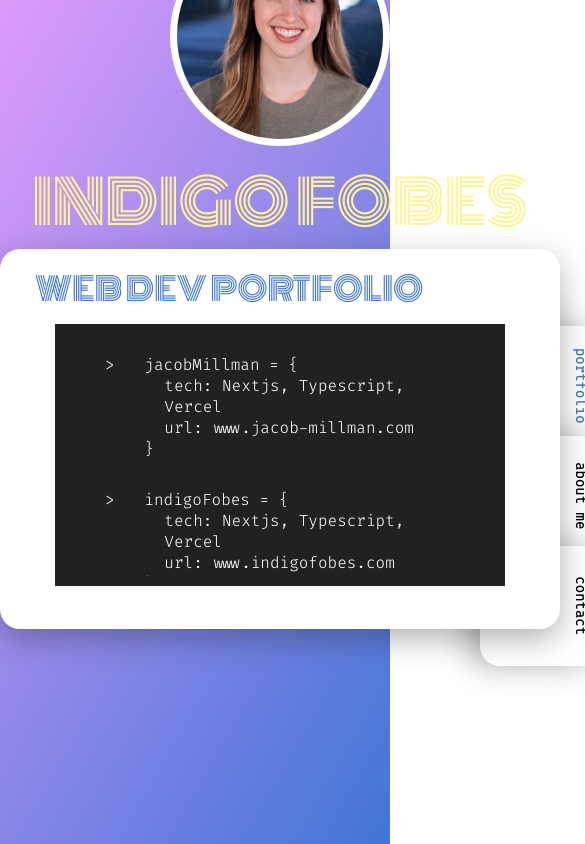
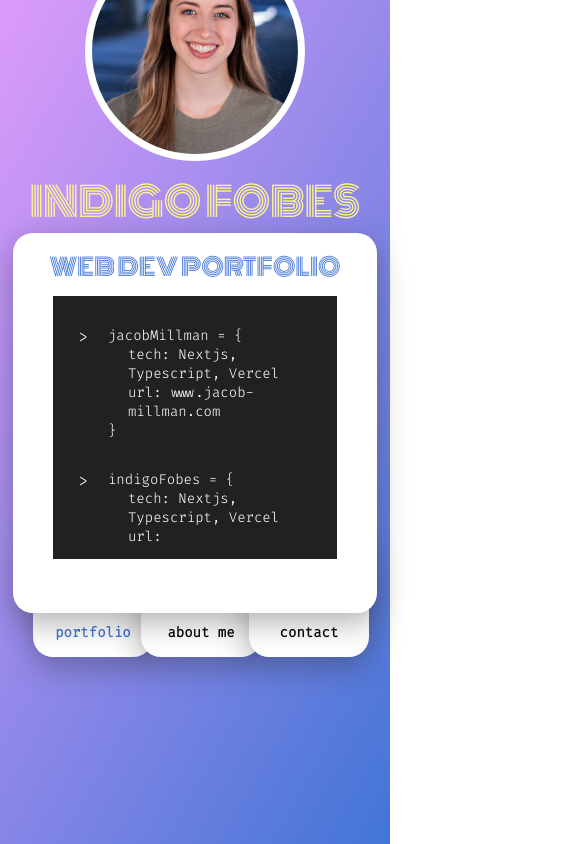
Before and after one commit to IndigoFobes/indigo-nextjs-portfolio, a Next.js app: page / in a window 390 px wide. Shown: the whole page, 585 px wide, since content can reach past the window. Built offline with nearby package versions, Linux system fonts and the light colour scheme.

Commit message:
Mobile edits done! I can't figure out the TINY mobile screen... why it shrinks on the inspector. Just gonna go with it for now.

```diff
--- a/src/app/globals.css
+++ b/src/app/globals.css
@@ -66,3 +66,9 @@
     padding-right: 20px;
   }
 }
+
+@media screen and (max-width: 768px) {
+  .wrapper {
+    padding-right: 0px;
+  }
+}
--- a/src/app/homepage.module.css
+++ b/src/app/homepage.module.css
@@ -15,3 +15,13 @@
   justify-content: center;
   align-content: center;
 }
+
+@media screen and (max-width: 768px) {
+  .container {
+    width: 97%;
+  }
+
+  .wrapper {
+    padding-right: 0px;
+  }
+}
--- a/src/components/mainContainer/mainContainer.module.css
+++ b/src/components/mainContainer/mainContainer.module.css
@@ -132,13 +132,33 @@
 }
 
 @media screen and (max-width: 768px) {
+  .container {
+    width: 98%;
+  }
+
   .wrapper {
-    width: 560px;
+    width: inherit;
     height: 380px;
     padding: 15px;
   }
 
   .title {
-    font-size: 60px;
+    font-size: 50px;
+  }
+
+  .subtitle {
+    font-size: 28px;
+    text-align: center;
+    margin-left: 0px;
   }
 }
+
+@media screen and (max-width: 425px) {
+  .title {
+    font-size: 40px;
+  }
+
+  .subtitle {
+    font-size: 24px;
+  }
+}
--- a/src/components/portfolio/portfolio.module.css
+++ b/src/components/portfolio/portfolio.module.css
@@ -40,4 +40,25 @@
 .projectText {
   display: flex;
   flex-direction: column;
+  flex-wrap: wrap;
 }
+
+@media screen and (max-width: 768px) {
+  .project {
+    padding-left: 5px;
+    gap: 20px;
+    max-width: 98% !important;
+    padding-right: 10px;
+  }
+
+  .projectText {
+    font-size: 14px;
+  }
+
+  .indent {
+    white-space: initial !important;
+    max-width: 270px;
+    overflow-wrap: break-word;
+    word-wrap: break-word;
+  }
+}
--- a/src/components/project/project.module.css
+++ b/src/components/project/project.module.css
@@ -142,3 +142,23 @@
     font-size: 14px;
   }
 }
+
+@media screen and (max-width: 768px) {
+  .container {
+    width: 100%;
+  }
+
+  .wrapper {
+    padding: 10px;
+  }
+
+  .url {
+    overflow-wrap: break-word;
+    word-wrap: break-word;
+    width: 90%;
+  }
+
+  .imgContainer {
+    min-width: auto;
+  }
+}
--- a/src/components/tabs/tabs.module.css
+++ b/src/components/tabs/tabs.module.css
@@ -94,4 +94,68 @@
   .tab {
     font-size: 14px;
   }
+
+  .tab:nth-child(1):hover {
+    right: -60px;
+  }
+
+  .tab:nth-child(2):hover {
+    right: -60px;
+  }
+
+  .tab:nth-child(3):hover {
+    right: -60px;
+  }
 }
+
+@media screen and (max-width: 768px) {
+  .container {
+    right: calc(50% - 500px / 2);
+    top: calc(100% - 80px);
+  }
+
+  .wrapper {
+    width: 500px;
+    display: flex;
+    flex-direction: row;
+    justify-content: center;
+  }
+
+  .tab {
+    transform: rotate(0deg);
+    position: relative;
+    margin-right: -12px;
+    padding-top: 90px;
+    padding-bottom: 15px;
+  }
+
+  .tab:nth-child(1) {
+    top: 0px;
+    left: 0px;
+    right: auto;
+  }
+
+  .tab:nth-child(2) {
+    top: 0px;
+    right: 0px;
+  }
+
+  .tab:nth-child(3) {
+    top: 0px;
+    right: 0px;
+  }
+
+  .tab:nth-child(1):hover {
+    transform: translateY(15px);
+  }
+
+  .tab:nth-child(2):hover {
+    transform: translateY(15px);
+    right: 0px;
+  }
+
+  .tab:nth-child(3):hover {
+    transform: translateY(15px);
+    right: 0px;
+  }
+}
```
